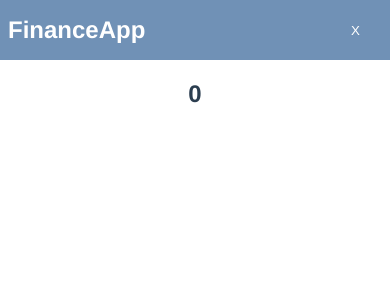
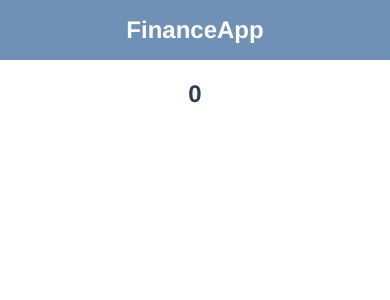
Before and after one commit to KarolChamski/Finance-App, a Vue app: page / in a window 390 px wide. Shown: the top 300 px of the page. Built offline with nearby package versions, Linux system fonts and the light colour scheme; the HTML template or start-up script is replaced by a standard one.

Commit message:
Deleted hamburger menu

```diff
--- a/src/components/layout/TheHeader.vue
+++ b/src/components/layout/TheHeader.vue
@@ -6,12 +6,14 @@
         <div class="header__menu">
           <button class="header__menu-item">Wymień waluty</button>
           <button class="header__menu-item">Historia transakcji</button>
-          <button class="header__hamburger">X</button>
         </div>
       </div>
     </div>
   </div>
+
 </template>
+
+
 <style lang="scss" scoped>
 .header {
     width: 100%;
@@ -19,7 +21,7 @@
     background-color: rgb(112, 145, 182);
   &__container {
     display: flex;
-    justify-content: space-between;
+    justify-content: center;
     color: rgb(255, 255, 255);
   }
 
@@ -43,8 +45,8 @@
 }
 @media (min-width: 768px) {
     .header {
-    &__hamburger {
-      display: none;
+        &__container{
+            justify-content: space-between;
       }
     &__menu-item {
       display: block;
```
Lines whose indentation alone changed are shown as unchanged.
